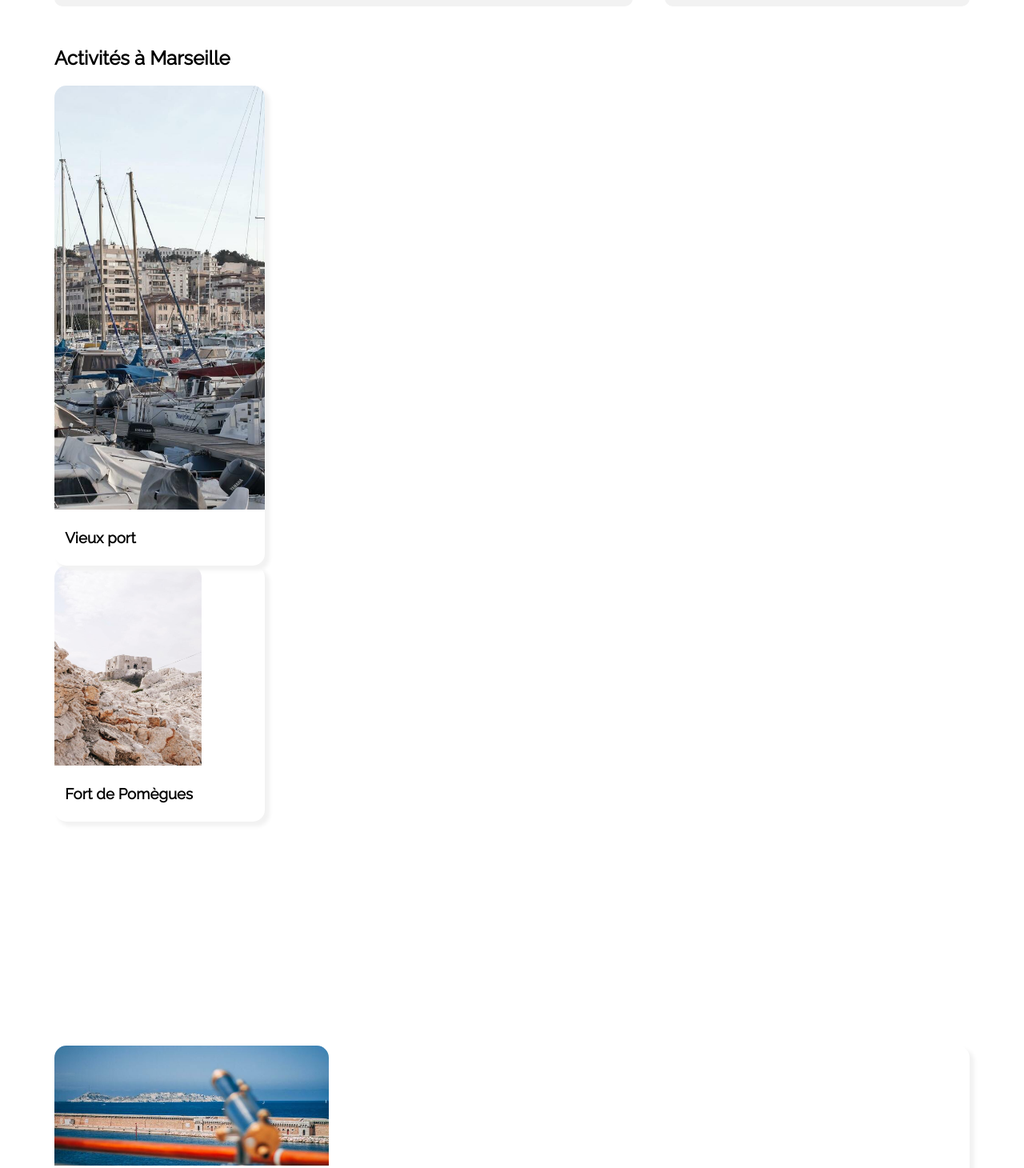
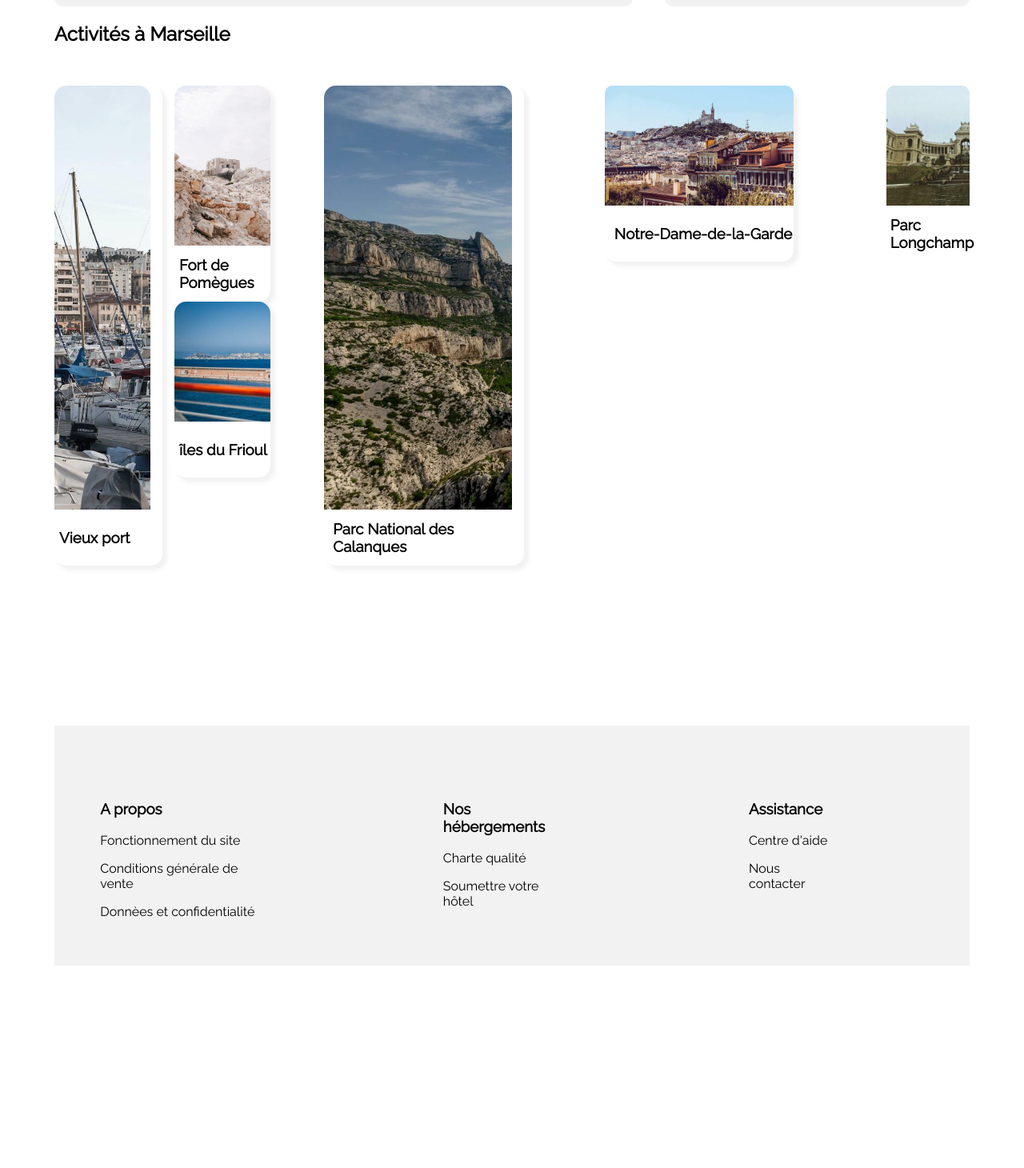
Before and after one commit to marowa3D/BELGASSEMI-MAROWA_2_21062021, a plain HTML site: page index.html in a window 1280 px wide. Shown: the part 1094-2554 px from the top of the page at 80% size. After the commit the page ends 2309 px from the top, so only its background shows below. Drawn offline with Linux system fonts and the light colour scheme.

Commit message:
finir le footer

```diff
--- a/index.html
+++ b/index.html
@@ -237,32 +237,34 @@
 		</div>
 		</div>
 	</section>
+	<h2>Activités à Marseille</h2>
 	<section class="Activites">
-		<h2>Activités à Marseille</h2>
 		<div class="blocActivites">
-			<div class="cubeActivites FlexColumnCentre">
+			<div class="cubeActivites">
 				<div class="imgActivites1"></div>
 				<div class="hauteurTitre titreActivites"><h3>Vieux port</h3></div>
 			</div>
-		</div>
+
+
+			<div class="blocActivites2356 FlexColumnBetween">
+			<div class="cubeActivites2356">
+				<div class="imgActivites2"></div>
+				<div class="hauteurTitre titreActivites"><h3>Fort de Pomègues</h3></div>
+			</div>
 
 
 
 
-		<div class="blocActivites2356 FlexColumnBetween">
-			<div class="cubeActivites2356 FlexColumnCentre">
-				<div class="imgActivites2"></div>
-				<div class="hauteurTitre titreActivites"><h3>Fort de Pomègues</h3></div>
-			</div>
-
-		</div>
-		<div>
              <div class="cubeActivites2356 FlexColumnCentre">
 				<div class="imgActivites3"></div>
 				<div class="hauteurTitre titreActivites"><h3>îles du Frioul</h3></div>
 			</div>
+		</div>
+	</div>
 
-			<div class="blocActivites flexBetween">
+
+
+			<div class="blocActivites FlexColumnBetween">
 				<div class="cubeActivites FlexColumnCentre">
 					<div class="imgActivites4"></div>
 					<div class="hauteurTitre titreActivites"><h3>Parc National des Calanques</h3></div>
@@ -277,17 +279,42 @@
 				<div class="cubeActivites2356 FlexColumnCentre">
 					<div class="imgActivites5"></div>
 					<div class="hauteurTitre titreActivites"><h3>Notre-Dame-de-la-Garde</h3></div>
-				</div>
-
+			    </div>
 			</div>
 
-				 <div class="cubeActivites2356 FlexColumnCentre">
+
+				 <div class="cubActivites2356 FlexColumnCentre">
 					<div class="imgActivites6"></div>
 					<div class="hauteurTitre titreActivites"><h3>Parc Longchamp</h3></div>
 				</div>
+			</div>
+			</div>
+
+	</section>
+
+	<footer>
+		<div class=" footer bacKGris">
+			<div class="blocfooter">
+             <h3>A propos</h3>
+			 <p>Fonctionnement du site</p>
+			 <p>Conditions générale de vente</p>
+			 <p>Donnèes et confidentialité</p>
+			</div>
+
+			<div class="blocfooter">
+				<h3>Nos hébergements</h3>
+				<p>Charte qualité</p>
+				<p>Soumettre votre hôtel</p>
+			   </div>
+
+			   <div class="blocfooter">
+				<h3>Assistance</h3>
+				<p>Centre d'aide</p>
+				<p>Nous contacter</p>
+			   </div>
 
 		</div>
-	</section>
+	</footer>
 
    </body>
   </html>
--- a/style.css
+++ b/style.css
@@ -1,8 +1,9 @@
-/* general */
+/* header*/
 html, body{
     font-family: raleway;
     padding-left: 30px;
     padding-right: 30px;
+
 }
 .flexCentre {
 	display: flex;
@@ -189,10 +190,6 @@ border-radius: 10px;
     flex-wrap: wrap;
 
 }
-.bloc2 {
-
-
-}
 .textePopulaires{
 
 }
@@ -324,6 +321,8 @@ border-radius: 30px;
     padding-right: 20px;
     justify-content: center;
     width: 30%;
+
+
 }
 .blocPopulaires12{
     margin-bottom: 22px;
@@ -370,35 +369,42 @@ border-radius: 30px;
 }
 /*Avtivites*/
 .Activites{
+    display: flex;
     margin-top: 50px;
     margin-bottom: 50px;
+    flex: wrap;
 }
 .blocActivites{
     display: flex;
     width: 100%;
     height: 600px;
-    justify-content: space-between;
+    flex: wrap;
+
 }
 .blocActivites2356{
-    width: 23%;
-    height: 600px;
+    width: 100%;
+    border-radius: 15px;
+    padding-right: 15px;
+    padding-left: 15px;
+
 }
-
-
 .cubeActivites{
-width: 23%;
+width: 70%;
 border-radius: 15px;
 box-shadow: 5px 5px 5px 1px #f2f2f2;
+padding left: 15px;
+padding-right: 15px;
+flex-wrap: wrap;
 }
 .hauteurTitre{
-    height: 70px;
-
+ height: 70px;
 }
 
 .cubeActivites2356{
-    width: 100;
+    width: 70%;
     border-radius: 15px;
     box-shadow: 5px 5px 5px 1px #f2f2f2
+
 }
 .titreActivites{
     display: flex;
@@ -414,23 +420,24 @@ box-shadow: 5px 5px 5px 1px #f2f2f2;
     background-position: center;
     width: 100%;
     height: 530px;
-    border-radius: 15px 15px 0 0 ;
+    border-radius: 15px 15px 0 0;
     flex-wrap: wrap;
 }
 .imgActivites2{
     background-image: url("./images/activites/3_medium/paul-hermann-QFTrLdQIRhI-unsplash.jpg");
     background-size: cover;
     background-position: center;
-    width: 70%;
-    height: 250px;
+    width: 100%;
+    height: 200px;
     border-radius: 15px 15px 0 0;
     flex-wrap: wrap;
+
 }
 .imgActivites3{
     background-image: url("./images/activites/4_small/kevin-hikari-rV_Qd1l-VXg-unsplash.jpg");
     background-size: cover;
     background-position:left;
-    width: 30%;
+    width: 100%;
     height: 150px;
     border-radius: 15px 15px 0 0 ;
     flex-wrap: wrap;
@@ -444,22 +451,39 @@ box-shadow: 5px 5px 5px 1px #f2f2f2;
     height: 530px;
     border-radius: 15px 15px 0 0 ;
     flex-wrap: wrap;
+
 }
 .imgActivites5{
     background-image: url("./images/activites/4_small/florian-wehde-xW9e8gdotxI-unsplash.jpg");
     background-size: cover;
     background-position:left;
     width: 100%;
-    height: 200px;
-    border-radius: 15px 15px 0 0 ;
+    height: 150px;
+    border-radius: 10px 10px 0 0 ;
     flex-wrap: wrap;
 }
 .imgActivites6{
+    display: flex;
     background-image: url("./images/activites/4_small/lena-paulin-wH2-EJoDcV0-unsplash.jpg");
     background-size: cover;
     background-position:left;
     width: 100%;
-    height: 200px;
-    border-radius: 15px 15px 0 0 ;
+    height: 150px;
+    border-radius: 10px 10px 0 0 ;
     flex-wrap: wrap;
 }
+/* footer*/
+.footer{
+    display: flex;
+    height: 300px;
+    margin-top: 200px;
+    justify-content: space-between;
+    align-items: center;
+
+}
+.blocfooter{
+    height: 150px;
+    padding-left: 5%;
+    padding-right: 15%;
+
+}
```
